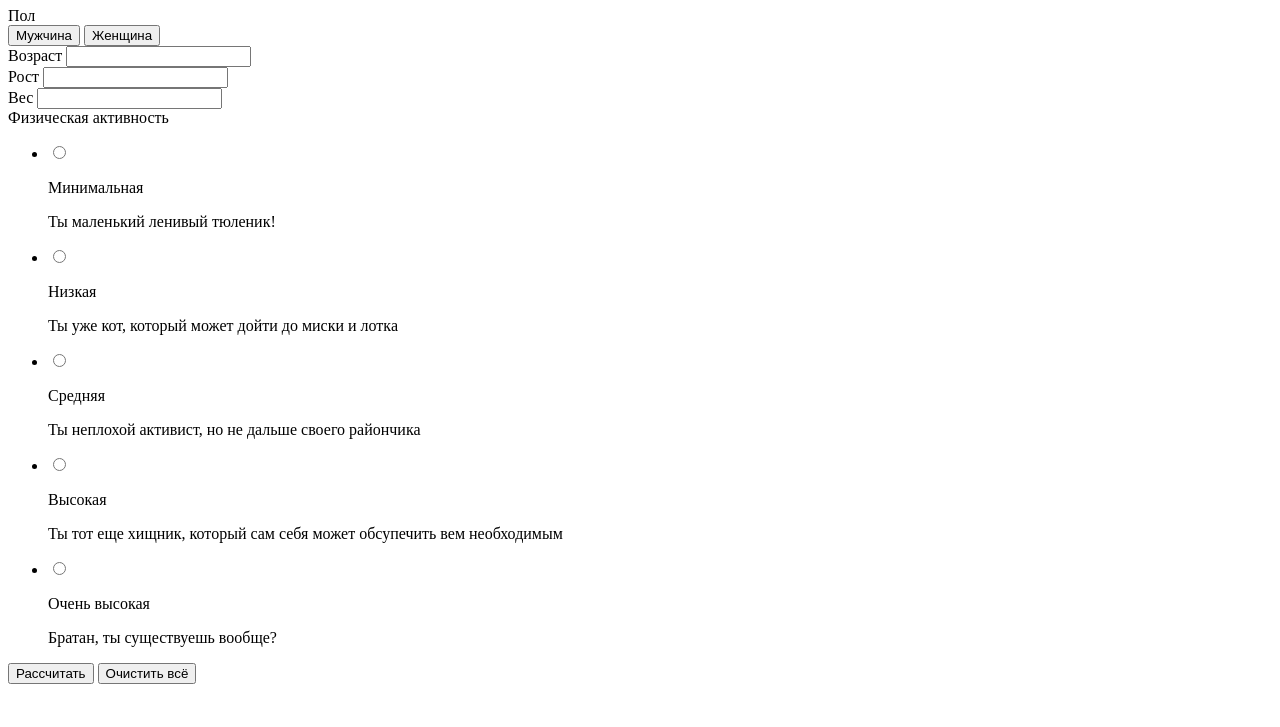
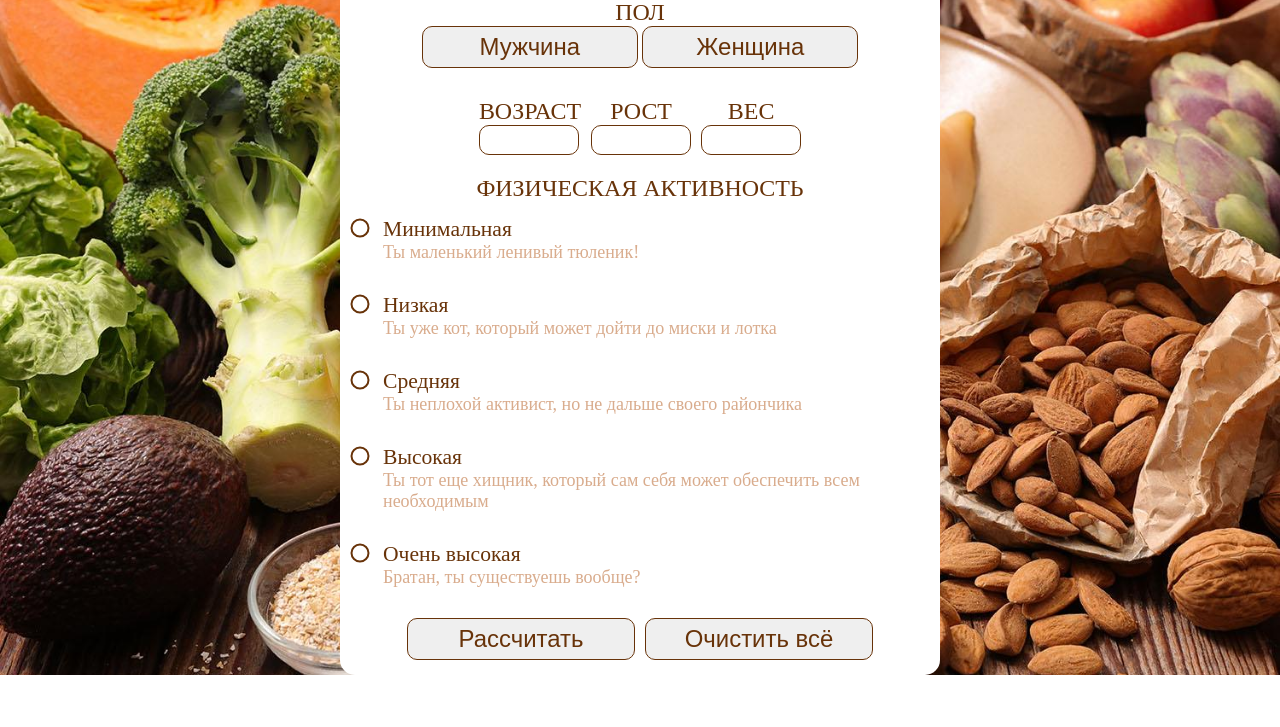
Before and after one commit to IvanTselesh/calories-counter, a website built with Parcel: page src/index.html in a window 1280 px wide. Shown: the part 73-800 px from the top of the page. Built offline with nearby package versions, Linux system fonts and the light colour scheme.

Commit message:
feat: Complete of SCSS styles

```diff
--- a/package.json
+++ b/package.json
@@ -12,5 +12,8 @@
   "license": "ISC",
   "devDependencies": {
     "parcel-bundler": "^1.12.5"
+  },
+  "dependencies": {
+    "sass": "^1.51.0"
   }
 }
--- a/src/index.html
+++ b/src/index.html
@@ -4,68 +4,77 @@
   <meta charset="UTF-8">
   <meta http-equiv="X-UA-Compatible" content="IE=edge">
   <meta name="viewport" content="width=device-width, initial-scale=1.0">
+  <link rel="stylesheet" href="./scss/index.scss">
   <title>Document</title>
 </head>
 <body>
-  <header>
-    <h1>Calories Calculator</h1>
-  </header>
   <section class="app">
     <div class="container">
+      <h1>Calories Calculator</h1>
       <div class="app-sex">
         <span>Пол</span>
         <div class="app-sex-wrap">
-          <button>Мужчина</button>
-          <button>Женщина</button>
+          <button class="app-sex-wrap-button">Мужчина</button>
+          <button class="app-sex-wrap-button">Женщина</button>
         </div>
       </div>
       <div class="app-features">
-        <div class="app-features-age">
+        <div class="app-features-age feature">
           <span>Возраст</span>
-          <input type="text">
+          <input type="text" class="features-item">
         </div>
-        <div class="app-features-height">
+        <div class="app-features-height feature">
           <span>Рост</span>
-          <input type="text">
+          <input type="text" class="features-item">
         </div>
-        <div class="app-features-weight">
+        <div class="app-features-weight feature">
           <span>Вес</span>
-          <input type="text">
+          <input type="text" class="features-item">
         </div>
       </div>
       <div class="app-activity">
         <span>Физическая активность</span>
         <ul class="app-activity-list">
           <li class="app-activity-list-item">
-            <input type="radio">
-          <p>Минимальная</p>
-          <p>Ты маленький ленивый тюленик!</p>
+            <input type="radio" id="1" value="min" name="activity">
+          <div class="app-activity-list-item-content">
+            <label for="1">Минимальная</label>
+            <p class="app-activity-list-item-content-text">Ты маленький ленивый тюленик!</p>
+          </div>
           </li>
           <li class="app-activity-list-item">
-            <input type="radio">
-          <p>Низкая</p>
-          <p>Ты уже кот, который может дойти до миски и лотка</p>
+            <input type="radio" id="2" value="low" name="activity">
+          <div class="app-activity-list-item-content">
+            <label for="2">Низкая</label>
+            <p class="app-activity-list-item-content-text">Ты уже кот, который может дойти до миски и лотка</p>
+          </div>
           </li>
           <li class="app-activity-list-item">
-            <input type="radio">
-          <p>Средняя</p>
-          <p>Ты неплохой активист, но не дальше своего райончика</p>
+            <input type="radio" id="3" value="mid" name="activity">
+          <div class="app-activity-list-item-content">
+            <label for="3">Средняя</label>
+            <p class="app-activity-list-item-content-text">Ты неплохой активист, но не дальше своего райончика</p>
+          </div>
           </li>
           <li class="app-activity-list-item">
-            <input type="radio">
-          <p>Высокая</p>
-          <p>Ты тот еще хищник, который сам себя может обсупечить вем необходимым</p>
+            <input type="radio" id="4" value="high" name="activity">
+          <div class="app-activity-list-item-content">
+            <label for="4">Высокая</label>
+            <p class="app-activity-list-item-content-text">Ты тот еще хищник, который сам себя может обеспечить всем необходимым</p>
+          </div>
           </li>
           <li class="app-activity-list-item">
-            <input type="radio">
-          <p>Очень высокая</p>
-          <p>Братан, ты существуешь вообще?</p>
+            <input type="radio" id="5" value="veryhigh" name="activity">
+          <div class="app-activity-list-item-content">
+            <label for="5">Очень высокая</label>
+            <p class="app-activity-list-item-content-text">Братан, ты существуешь вообще?</p>
+          </div>
           </li>
         </ul>
       </div>
       <div class="app-buttons">
-        <button>Рассчитать</button>
-        <button>Очистить всё</button>
+        <button class="app-buttons-item">Рассчитать</button>
+        <button class="app-buttons-item">Очистить всё</button>
       </div>
     </div>
   </section>
--- /dev/null
+++ b/src/scss/activity.scss
@@ -0,0 +1,54 @@
+.app-activity {
+  text-align: center;
+}
+
+.app-activity-list-item {
+  display: flex;
+  text-align: left;
+  align-items: baseline;
+  padding: 15px;
+
+  & input {
+    position: relative;
+
+    &::before {
+      content: '';
+      position: absolute;
+      top: 5px;
+      left: 5px;
+      width: 15px;
+      height: 15px;
+      border-radius: 50%;
+      transform: translate(-50%, -50%);
+      background-color: white;
+      border: 2px solid #683309;
+    }
+    &:checked::after {
+      content: '';
+      position: absolute;
+      top: 5px;
+      left: 5px;
+      width: 15px;
+      height: 15px;
+      border-radius: 50%;
+      background-color: #683309;
+      transform: translate(-50%, -50%);
+      visibility: visible;
+    }
+  }
+}
+.app-activity-list-item-content {
+  display: flex;
+  flex-direction: column;
+  margin-left: 15px;
+
+  &-text {
+    color: #d9ac8d;
+  }
+}
+
+label {
+  cursor: pointer;
+  color: #683309;
+  font-size: 1.2rem;
+}
--- /dev/null
+++ b/src/scss/buttons.scss
@@ -0,0 +1,9 @@
+.app-buttons {
+  padding: 15px;
+  display: flex;
+  justify-content: center;
+}
+
+.app-buttons-item {
+  margin: 0 5px;
+}
--- /dev/null
+++ b/src/scss/features.scss
@@ -0,0 +1,23 @@
+.app-features {
+  display: flex;
+  justify-content: center;
+  padding: 0 15px;
+  margin: 20px 0;
+}
+.feature {
+  text-align: center;
+  display: flex;
+  justify-content: space-around;
+  flex-direction: column;
+  margin: 0 5px;
+}
+
+.features-item {
+  border: 1px solid #683309;
+  border-radius: 10px;
+  text-align: center;
+  width: 100px;
+  height: 30px;
+  font-size: 1.11rem;
+  padding: 3px;
+}
--- /dev/null
+++ b/src/scss/index.scss
@@ -0,0 +1,71 @@
+@import "./sex.scss";
+@import "./features.scss";
+@import "./activity.scss";
+@import "./buttons.scss";
+
+* {
+  padding: 0;
+  margin: 0;
+  box-sizing: border-box;
+  text-decoration: none;
+  list-style: none;
+}
+
+html {
+  font-size: 18px;
+  color: #683309;
+}
+
+.app {
+  background: url(../img/background.jpg);
+  background-position: center;
+  background-repeat: no-repeat;
+  background-size: cover;
+  position: relative;
+
+
+/*   ::after {
+    content: '';
+    width: 100%;
+    height: 100%;
+    background: rgba(104, 51, 9, 0.2);
+    display: block;
+    position: absolute;
+    top: 0;
+    left: 0;
+    z-index: 3;
+  } */
+}
+
+.container {
+  width: 600px;
+  margin: auto;
+  background: white;
+  border-radius: 15px;
+}
+
+h1 {
+  font-size: 2rem;
+  text-align: center;
+  color: #2e1201;
+}
+
+span {
+  font-size: 1.33rem;
+  text-transform: uppercase;
+}
+
+button {
+  width: 40%;
+  font-size: 1.33rem;
+  line-height: 40px;
+  cursor: pointer;
+  border-radius: 10px;
+  border: 1px solid #683309;
+  color: #683309;
+
+
+  &:hover {
+    background: #d9ac8d;
+  }
+}
--- /dev/null
+++ b/src/scss/sex.scss
@@ -0,0 +1,11 @@
+.app-sex {
+  display: flex;
+  margin: 30px;
+  justify-content: center;
+  flex-direction: column;
+  text-align: center;
+}
+
+.app-sex-wrap {
+
+}
```
Also changed, not shown: src/img/background.jpg (added), 1 other file.
